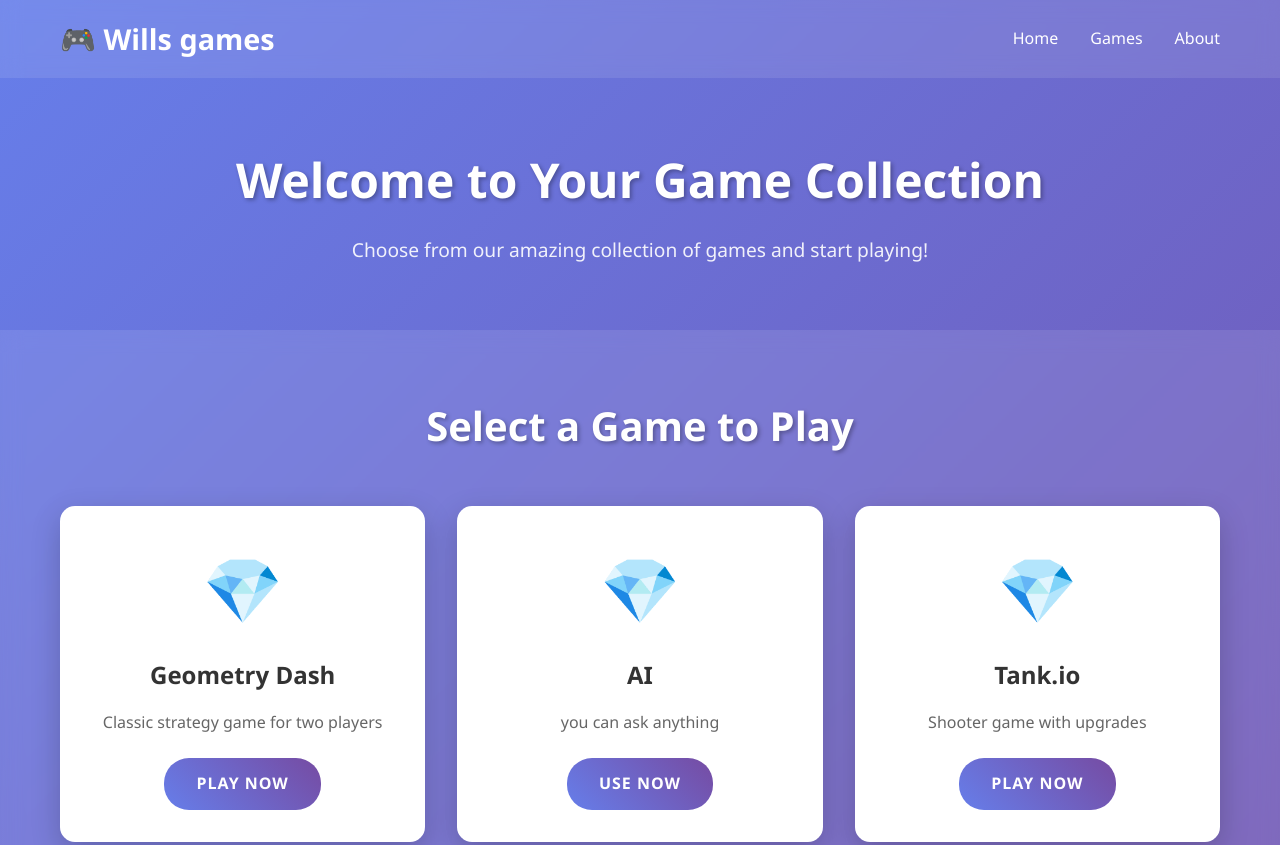
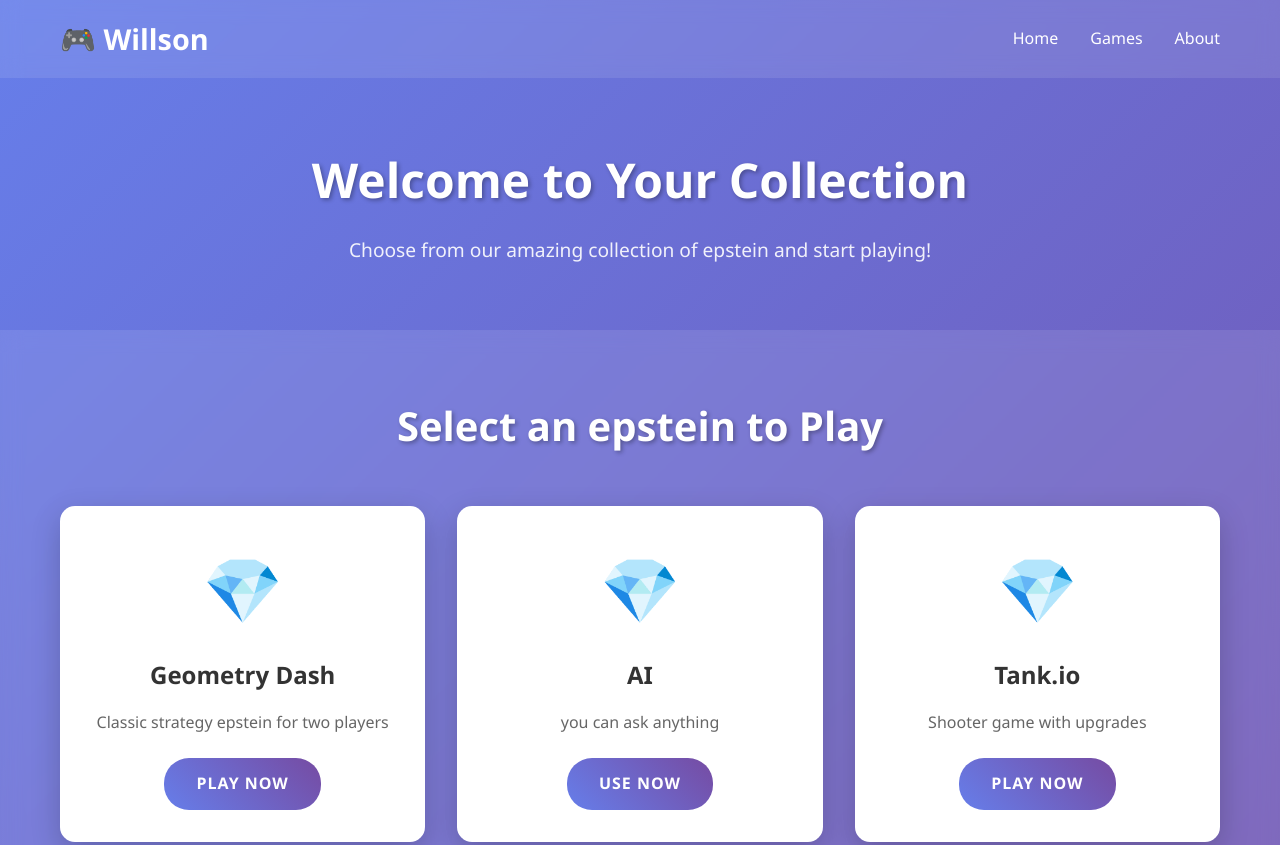
Before and after one commit to snowbulb1/snowbulb1.github.io, a plain HTML site: page index.html in a window 1280 px wide. Shown: the top 845 px of the page. Drawn offline with Linux system fonts and the light colour scheme.

Commit message:
Update index.html

```diff
--- a/index.html
+++ b/index.html
@@ -3,13 +3,13 @@
 <head>
     <meta charset="UTF-8">
     <meta name="viewport" content="width=device-width, initial-scale=1.0">
-    <title>Wills games - Play Your Favorite Games</title>
+    <title>Willson </title>
     <link rel="stylesheet" href="styles.css">
 </head>
 <body>
     <header>
         <div class="container">
-            <h1 class="logo">🎮 Wills games</h1>
+            <h1 class="logo">🎮 Willson </h1>
             <nav>
                 <ul>
                     <li><a href="#home">Home</a></li>
@@ -23,19 +23,19 @@
     <main>
         <section id="hero">
             <div class="container">
-                <h2>Welcome to Your Game Collection</h2>
-                <p>Choose from our amazing collection of games and start playing!</p>
+                <h2>Welcome to Your Collection</h2>
+                <p>Choose from our amazing collection of epstein and start playing!</p>
             </div>
         </section>
 
         <section id="games" class="games-section">
             <div class="container">
-                <h2>Select a Game to Play</h2>
+                <h2>Select an epstein to Play</h2>
                 <div class="games-grid">
                     <div class="game-card">
                         <div class="game-icon">💎</div>
                         <h3>Geometry Dash</h3>
-                        <p>Classic strategy game for two players</p>
+                        <p>Classic strategy epstein for two players</p>
                         <a href="geometry.htm" class="play-btn">Play Now</a>
                     </div>
 
```
